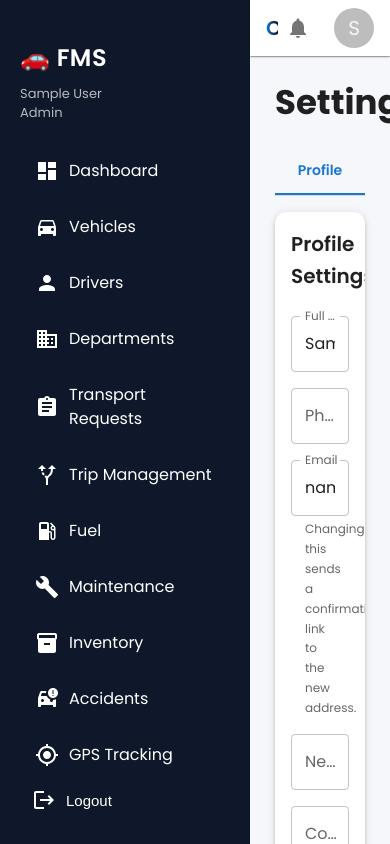
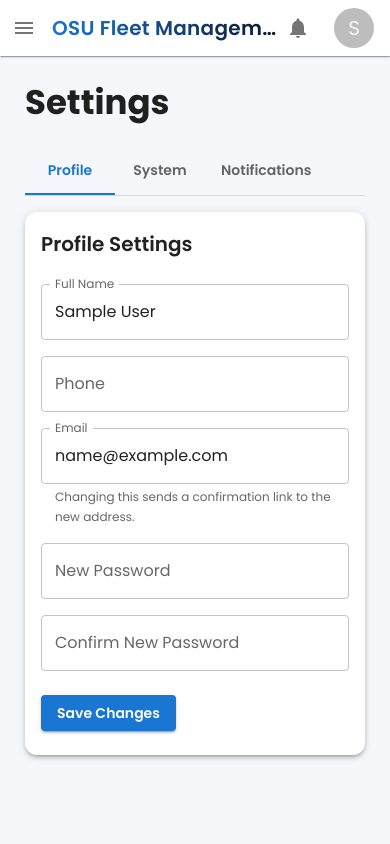
Before and after one commit to nanawe16/Fleet-Management-System, a React (Vite) app: page /settings in a window 390 px wide. Built offline with nearby package versions, Linux system fonts and the light colour scheme; no server answers; the database is empty; sample sign-in values are in the browser's storage.

Commit message:
Fix mobile layout: sidebar becomes an off-canvas drawer below 900px

```diff
--- a/package.json
+++ b/package.json
@@ -15,7 +15,6 @@
     "@mui/icons-material": "^6.4.12",
     "@mui/material": "^6.4.12",
     "@supabase/supabase-js": "^2.112.1",
-    "axios": "^1.8.4",
     "leaflet": "^1.9.4",
     "react": "^18.3.1",
     "react-dom": "^18.3.1",
--- a/src/Layouts/DashboardLayout.jsx
+++ b/src/Layouts/DashboardLayout.jsx
@@ -1,7 +1,7 @@
-import { Component, useEffect } from "react";
+import { Component, useEffect, useState } from "react";
 import { useNavigate } from "react-router-dom";
-import { Box, Typography, Button } from "@mui/material";
-import Sidebar from "./Sidebar";
+import { Box, Typography, Button, useMediaQuery } from "@mui/material";
+import Sidebar, { MOBILE_BREAKPOINT } from "./Sidebar";
 import Navbar from "./Navbar";
 
 import { supabase } from "../lib/supabase";
@@ -51,12 +51,21 @@ class LayoutErrorBoundary extends Component {
 const DashboardLayout = ({ children }) => {
   const navigate = useNavigate();
   const authed = isAuthenticated();
+  const isMobile = useMediaQuery(`(max-width:${MOBILE_BREAKPOINT}px)`);
+  const [mobileOpen, setMobileOpen] = useState(false);
 
   useEffect(() => {
     if (!authed) {
       navigate("/login", { replace: true });
     }
   }, [authed, navigate]);
+
+  // If the window is resized from mobile to desktop width while the
+  // drawer happens to be open, drop the open flag so it doesn't linger
+  // (harmless either way once isMobile is false, but keeps state tidy).
+  useEffect(() => {
+    if (!isMobile) setMobileOpen(false);
+  }, [isMobile]);
 
   if (!authed) {
     return null;
@@ -67,11 +76,15 @@ const DashboardLayout = ({ children }) => {
     // Sidebar and the content area below the Navbar each own their own
     // scrollbar instead of the whole page scrolling as one block
     <div style={{ display: "flex", height: "100vh", overflow: "hidden" }}>
-      <Sidebar />
+      <Sidebar
+        isMobile={isMobile}
+        mobileOpen={mobileOpen}
+        onClose={() => setMobileOpen(false)}
+      />
 
       <div style={{ flex: 1, minWidth: 0, display: "flex", flexDirection: "column", height: "100vh" }}>
         {/* Navbar sits outside the scrollable area below, so it never moves */}
-        <Navbar />
+        <Navbar onMenuClick={() => setMobileOpen(true)} showMenuButton={isMobile} />
 
         <style>{`
           .fms-content-scroll {
--- a/src/Layouts/Navbar.jsx
+++ b/src/Layouts/Navbar.jsx
@@ -18,6 +18,7 @@ import {
   Notifications as NotificationsIcon,
   Settings as SettingsIcon,
   Logout as LogoutIcon,
+  Menu as MenuIcon,
 } from "@mui/icons-material";
 import { supabase } from "../lib/supabase";
 import { getUnreadCount } from "../services/notificationService";
@@ -42,7 +43,7 @@ const formatRole = (role) => {
   return role.replace(/_/g, " ").replace(/\b\w/g, (c) => c.toUpperCase());
 };
 
-const Navbar = () => {
+const Navbar = ({ onMenuClick = () => {}, showMenuButton = false }) => {
   const navigate = useNavigate();
   const isMobile = useMediaQuery("(max-width:600px)");
   const user = getCurrentUser();
@@ -78,6 +79,17 @@ const Navbar = () => {
   return (
     <AppBar position="static" elevation={1} color="inherit">
       <Toolbar>
+        {showMenuButton && (
+          <IconButton
+            onClick={onMenuClick}
+            aria-label="Open menu"
+            edge="start"
+            sx={{ mr: 1 }}
+          >
+            <MenuIcon />
+          </IconButton>
+        )}
+
         <Typography
           variant="h6"
           noWrap
--- a/src/Layouts/Sidebar.jsx
+++ b/src/Layouts/Sidebar.jsx
@@ -38,7 +38,12 @@ const ALL_MENU_ITEMS = [
   { name: "Settings", path: "/settings", icon: <Settings />, roles: roles.settings },
 ];
 
-const Sidebar = () => {
+// Below this viewport width, the sidebar stops sitting inline in the
+// flex row and instead becomes an off-canvas drawer that slides over
+// the content, opened via the hamburger button in the Navbar.
+const MOBILE_BREAKPOINT = 900;
+
+const Sidebar = ({ mobileOpen = false, onClose = () => {}, isMobile = false }) => {
   const location = useLocation();
   const navigate = useNavigate();
   const user = getCurrentUser();
@@ -58,7 +63,28 @@ const Sidebar = () => {
     navigate("/login");
   };
 
+  const handleLinkClick = () => {
+    // On mobile the drawer should close itself as soon as a destination
+    // is picked, so the user isn't left staring at the overlay.
+    if (isMobile) onClose();
+  };
+
   return (
+    <>
+      {/* Backdrop: only rendered on mobile while the drawer is open, so
+          tapping outside the menu closes it. Desktop never sees this. */}
+      {isMobile && mobileOpen && (
+        <div
+          onClick={onClose}
+          style={{
+            position: "fixed",
+            inset: 0,
+            background: "rgba(0,0,0,0.5)",
+            zIndex: 1200,
+          }}
+        />
+      )}
+
       <div
         style={{
           width: "250px",
@@ -70,6 +96,17 @@ const Sidebar = () => {
           display: "flex",
           flexDirection: "column",
           boxSizing: "border-box",
+          ...(isMobile
+            ? {
+                position: "fixed",
+                top: 0,
+                left: 0,
+                zIndex: 1201,
+                transform: mobileOpen ? "translateX(0)" : "translateX(-100%)",
+                transition: "transform 0.2s ease",
+                boxShadow: mobileOpen ? "2px 0 12px rgba(0,0,0,0.3)" : "none",
+              }
+            : {}),
         }}
       >
         <h2 style={{ marginBottom: "8px", fontFamily: "'Poppins', sans-serif", fontWeight: 600, letterSpacing: "0.5px" }}>
@@ -113,6 +150,7 @@ const Sidebar = () => {
             <Link
               key={item.name}
               to={item.path}
+              onClick={handleLinkClick}
               style={{
                 display: "flex",
                 alignItems: "center",
@@ -162,7 +200,9 @@ const Sidebar = () => {
         Logout
       </button>
       </div>
+    </>
   );
 };
 
+export { MOBILE_BREAKPOINT };
 export default Sidebar;
```
Also changed, not shown: 1 other file (tests, documents, lock files or other folders). Lines whose indentation alone changed are shown as unchanged.
